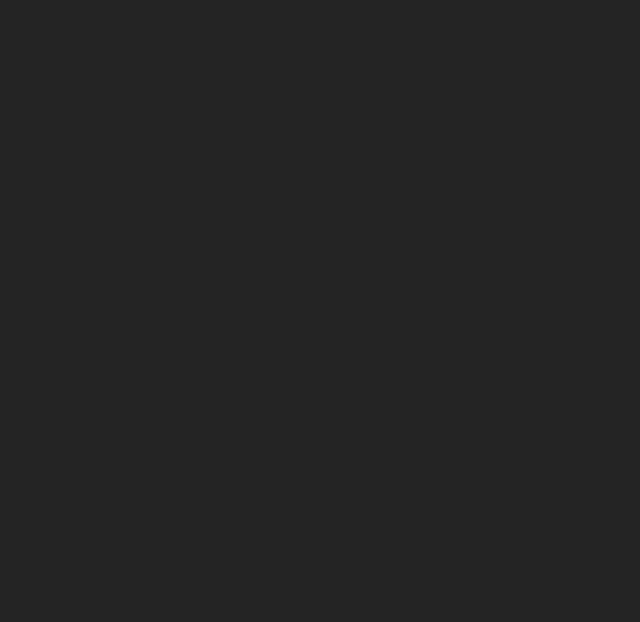
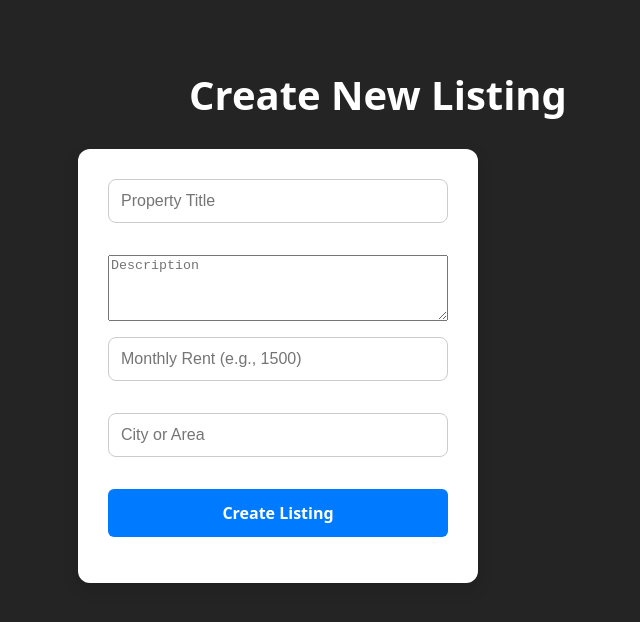
Before and after one commit to Bmsosi/muco-rental-app, a React app in the folder frontend/: page /landlord/create-listing in a window 1280 px wide. Before the commit this address had no page. Shown: the top 622 px of the page, without its empty margins (262-902 px from the left). Built offline with nearby package versions, Linux system fonts and the light colour scheme; the HTML template or start-up script is replaced by a standard one.

Commit message:
update listing post

```diff
--- a/frontend/src/App.jsx
+++ b/frontend/src/App.jsx
@@ -8,6 +8,7 @@
 import PropertyDetail from "./pages/PropertyDetail";
 import LandlordDashboard from "./pages/LandlordDashboard";
 import TenantDashboard from "./pages/TenantDashboard";
+import CreateListing from "./pages/CreateListing";
 
 function App() {
 
@@ -23,6 +24,7 @@
         <Route path="/properties/:id" element={<PropertyDetail />} />
         <Route path="/landlord/dashboard" element={<LandlordDashboard />} />
         <Route path="/tenant/dashboard" element={<TenantDashboard />} />
+        <Route path="/landlord/create-listing" element={<CreateListing />} />
       </Routes>
     </Router>
   );
--- /dev/null
+++ b/frontend/src/pages/CreateListing.jsx
@@ -0,0 +1,93 @@
+import { useState } from "react";
+import { useNavigate } from "react-router-dom";
+
+export default function CreateListing() {
+  const [formData, setFormData] = useState({
+    title: "",
+    description: "",
+    type: "",
+    price: "",
+    location: "",
+  });
+  const navigate = useNavigate();
+  const landlordId = localStorage.getItem("userId");
+
+  const handleChange = (e) => {
+    setFormData({ ...formData, [e.target.name]: e.target.value });
+  };
+
+  const handleSubmit = async (e) => {
+    e.preventDefault();
+    try {
+      const res = await fetch("http://localhost:5000/api/properties", {
+        method: "POST",
+        headers: { "Content-Type": "application/json" },
+        body: JSON.stringify({ ...formData, landlordId }),
+      });
+      const data = await res.json();
+
+      if (res.ok) {
+        alert("Listing created successfully!");
+        navigate("/landlord/dashboard");
+      } else {
+        alert(data.error || "Error creating listing");
+      }
+    } catch (err) {
+      console.error(err);
+      alert("Failed to connect to server");
+    }
+  };
+
+  return (
+    <div style={{ padding: "2rem", maxWidth: "600px", margin: "0 auto" }}>
+      <h2>Create New Listing</h2>
+      <form
+        onSubmit={handleSubmit}
+        style={{ display: "flex", flexDirection: "column", gap: "1rem" }}
+      >
+        <input
+          name="title"
+          placeholder="Property Title"
+          value={formData.title}
+          onChange={handleChange}
+          required
+        />
+        <textarea
+          name="description"
+          placeholder="Description"
+          value={formData.description}
+          onChange={handleChange}
+          rows={4}
+          required
+        />
+        <input
+          name="price"
+          placeholder="Monthly Rent (e.g., 1500)"
+          value={formData.price}
+          onChange={handleChange}
+          required
+        />
+        <input
+          name="location"
+          placeholder="City or Area"
+          value={formData.location}
+          onChange={handleChange}
+          required
+        />
+        <button
+          type="submit"
+          style={{
+            padding: "0.8rem",
+            backgroundColor: "#007bff",
+            color: "white",
+            border: "none",
+            borderRadius: "6px",
+            cursor: "pointer",
+          }}
+        >
+          Create Listing
+        </button>
+      </form>
+    </div>
+  );
+}
--- a/frontend/src/pages/LandlordDashboard.jsx
+++ b/frontend/src/pages/LandlordDashboard.jsx
@@ -1,4 +1,5 @@
 import { useEffect, useState } from "react";
+import { Link } from "react-router-dom"; // <-- add this import
 import "./Dashboard.css";
 
 export default function LandlordDashboard() {
@@ -21,6 +22,23 @@
       <header className="dashboard-header">
         <h1>🏠 Landlord Dashboard</h1>
         <p>Welcome back! Manage your listings and track your properties.</p>
+
+        {/* Add New Listing button */}
+        <Link to="/landlord/create-listing">
+          <button
+            style={{
+              marginTop: "1rem",
+              background: "#007bff",
+              color: "white",
+              padding: "0.5rem 1rem",
+              border: "none",
+              borderRadius: "6px",
+              cursor: "pointer",
+            }}
+          >
+            + Add New Listing
+          </button>
+        </Link>
       </header>
 
       <section className="dashboard-content">
```
Also changed, not shown: 2 other files (tests, documents, lock files or other folders).
